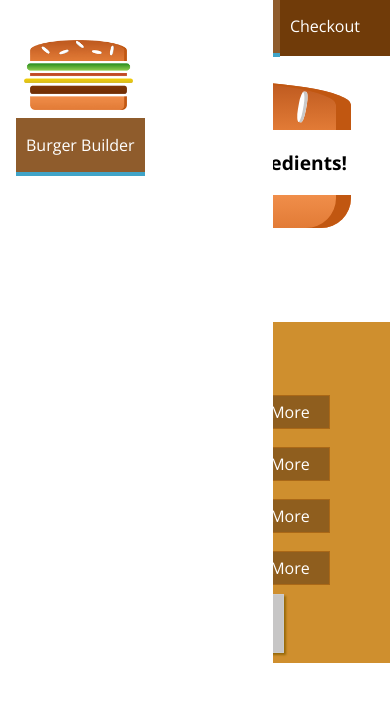
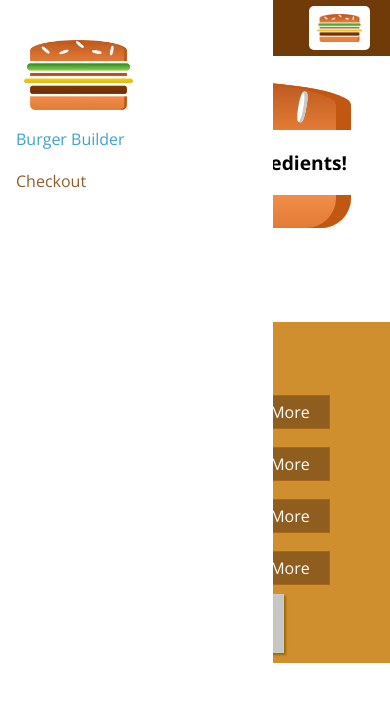
Before and after one commit to shanestephenson/burger-builder, a React (Create React App) app: page / in a window 390 px wide. Shown: the top 702 px of the page. Built offline with nearby package versions, Linux system fonts and the light colour scheme.

Commit message:
Added media queries for mobile devices

```diff
--- a/src/components/Navigation/NavigationItems/NavigationItem/NavigationItem.module.css
+++ b/src/components/Navigation/NavigationItems/NavigationItem/NavigationItem.module.css
@@ -1,18 +1,37 @@
+.NavigationItem {
+  margin: 10px 0;
+  box-sizing: border-box;
+  display: block;
+  width: 100%;
+}
+
+.NavigationItem a {
+  color: #8f5c2c;
+  text-decoration: none;
+  width: 100%;
+  box-sizing: block;
+}
+
+.NavigationItem a:hover,
+.NavigationItem a:active,
+.NavigationItem a.active {
+  color: #40a4c8;
+}
+
+@media (min-width: 500px) {
   .NavigationItem {
     margin: 0;
-  box-sizing: border-box;
     display: flex;
     height: 100%;
+    width: auto;
     align-items: center;
   }
 
   .NavigationItem a {
     color: white;
-  text-decoration: none;
     /*height: 100%; */
     padding: 16px 10px;
     border-bottom: 4px solid transparent;
-  box-sizing: block;
   }
 
   .NavigationItem a:hover,
@@ -22,3 +41,4 @@
     border-bottom: 4px solid #40a4c8;
     color: white;
   }
+}
--- a/src/components/Navigation/NavigationItems/NavigationItems.module.css
+++ b/src/components/Navigation/NavigationItems/NavigationItems.module.css
@@ -3,6 +3,13 @@
   padding: 0;
   list-style: none;
   display: flex;
+  flex-flow: column;
   align-items: center;
   height: 100%;
 }
+
+@media (min-width: 500px) {
+  .NavigationItems {
+    flex-flow: row;
+  }
+}
--- a/src/components/Navigation/Toolbar/Toolbar.js
+++ b/src/components/Navigation/Toolbar/Toolbar.js
@@ -7,7 +7,7 @@
   <header className={classes.Toolbar}>
     <div>MENU</div>
     <Logo height="80%" />
-    <nav>
+    <nav className={classes.DesktopOnly}>
       <NavigationItems />
     </nav>
   </header>
--- a/src/components/Navigation/Toolbar/Toolbar.module.css
+++ b/src/components/Navigation/Toolbar/Toolbar.module.css
@@ -16,3 +16,9 @@
 .Toolbar nav {
   height: 100%;
 }
+
+@media (max-width: 499px) {
+  .DesktopOnly {
+    display: none;
+  }
+}
```
Lines whose indentation alone changed are shown as unchanged.
